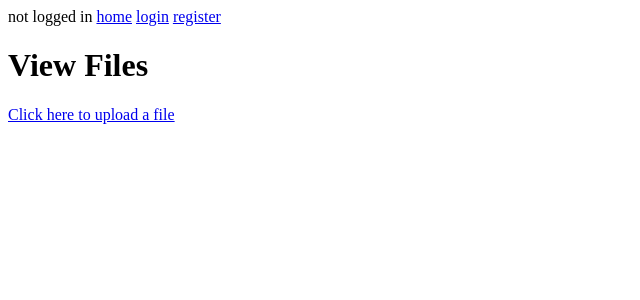
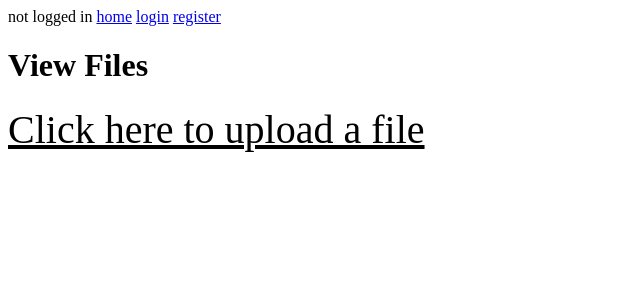
Before and after one commit to Pakopac/filer-final, a PHP site: template views/viewFiles.html.twig in a window 1280 px wide. Shown: the top 300 px of the page, without its empty margins (0-640 px from the left). Run offline with PHP 8.4, Linux system fonts and the light colour scheme; the template is opened without the code that fills it, so the values that code supplies are empty; some libraries are stand-ins or nearby versions.

Commit message:
List files in view files page

```diff
--- a/assets/style.css
+++ b/assets/style.css
@@ -2,3 +2,37 @@ small
 {
     color: purple;
 }
+.linkUpload, .linkView{
+    font-size: 40px;
+    text-decoration: underline;
+    color : black;
+    margin-bottom: 50px;
+}
+.formUpload{
+    margin-top: 200px;
+}
+.labelFile{
+    border: 1px solid black;
+    padding: 150px;
+    margin-left: 25%;
+}
+.labelFile:hover .icon_file, .labelFile:hover .spear{
+    opacity: 1;
+}
+.labelFile:hover {
+    cursor: pointer;
+    background: #d5d5d5;
+}
+.inputFile{
+    display: none;
+}
+.icon_file, .spear{
+    margin-bottom: -50px;
+    width: 100px;
+    height: 100px;
+    opacity: 0.3;
+}
+.spear{
+    margin-right: 20px;
+    transform: rotate(320deg);
+}
--- a/views/uploadFiles.html.twig
+++ b/views/uploadFiles.html.twig
@@ -4,10 +4,10 @@
 
 {% block content %}
     <h1>Upload Files</h1>
-    <div class="link"><a href="?action=viewFiles">Click here to check your files</a></div>
+    <div class="linkView"><a href="?action=viewFiles">Click here to check your files</a></div>
     <div class="messageUpload">Upload your files here :</div>
-    <form name="upload" method="POST" action="?action=uploadFiles" enctype="multipart/form-data">
-        <label for="file" class="labelFile"><img class="spear" src="img/spear.png" alt="icon spire"><img class="icon_file" src="img/icon_file.png" alt="icon file"></label>
+    <form class="formUpload" name="upload" method="POST" action="?action=uploadFiles" enctype="multipart/form-data">
+        <label for="file" class="labelFile"><img class="spear" src="assets/img/spear.png" alt="icon spire"><img class="icon_file" src="assets/img/icon_file.png" alt="icon file"></label>
         <input type="file" id="file" name="inputFile" class="inputFile" onchange="this.form.submit();">
     </form>
     {% for message in messagesUpload %}
--- a/views/viewFiles.html.twig
+++ b/views/viewFiles.html.twig
@@ -4,5 +4,8 @@
 
 {% block content %}
     <h1>View Files</h1>
-    <div class="link"><a href="?action=uploadFiles">Click here to upload a file</a></div>
+     <a class="linkUpload" href="?action=uploadFiles">Click here to upload a file</a><br>
+    {% for file in list %}
+        <a href="./files/{{ user['pseudo'] }}/{{ file }}">{{ file }}</a><br>
+    {% endfor %}
 {% endblock %}
```
Also changed, not shown: Controller/MainController.php (+6 -3 lines), Model/FilesManager.php (renamed from Model/UploadManager.php, +13 -1 lines), assets/img/icon_file.png (added), assets/img/spear.png (added).
